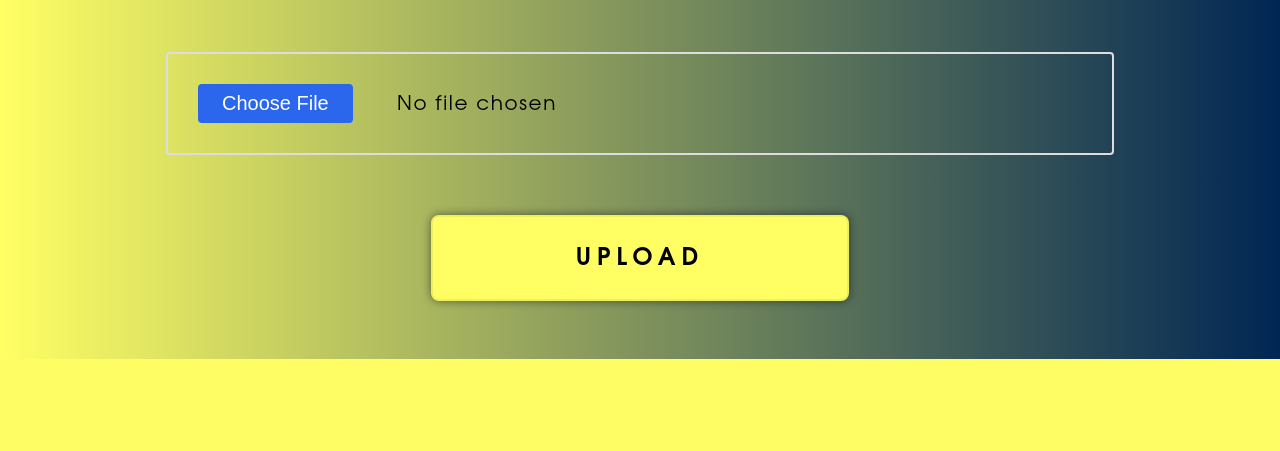
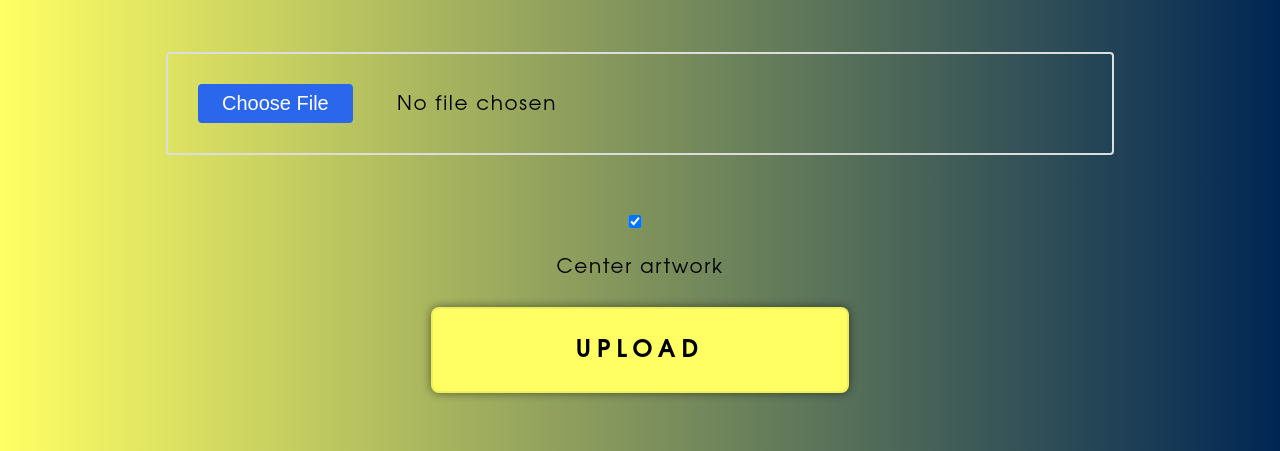
Before and after one commit to Thomas-Fernandes/GTFR-CG, a Flask app: page / in a window 1280 px wide. Shown: the part 585-1036 px from the top of the page. Before the commit the page ends 944 px from the top, so only its background shows below. Run offline with Flask 3, Linux system fonts and the light colour scheme; some libraries are stand-ins or nearby versions.

Commit message:
Selectbox to center artwork or not

```diff
--- a/src/app.py
+++ b/src/app.py
@@ -97,8 +97,9 @@ def processed_images() -> str | JsonResponse:
     user_folder = str(session['user_folder'])
     user_processed_path = path.join(constants.PROCESSED_DIR, user_folder)
     generated_artwork_path = str(session['generated_artwork_path'])
+    include_center_artwork = session.get('include_center_artwork', True)
     output_bg = path.join(user_processed_path, constants.PROCESSED_ARTWORK_FILENAME)
-    generateCoverArt(generated_artwork_path, output_bg)
+    generateCoverArt(generated_artwork_path, output_bg, include_center_artwork)
     generateThumbnail(output_bg, user_processed_path)
     updateStats()
 
--- a/static/styles/upload.css
+++ b/static/styles/upload.css
@@ -167,3 +167,12 @@ select {
     background-color: #0056b3;
     transition: 0.3s;
 }
+
+.label-container {
+    display: flex;
+    align-items: center;
+}
+
+.label-container input[type="checkbox"] {
+    margin-right: 10px;
+}
--- a/templates/upload.html
+++ b/templates/upload.html
@@ -22,10 +22,14 @@
     <div id="results" class="result-container"></div>
 
     <h1>...or upload your image</h1>
-    <form id="fileUpload" method="post" enctype="multipart/form-data">
+    <form id="fileUpload" method="post" enctype="multipart/form-data" action="/upload_image">
         <div class="flexbox">
             <input type="file" name="file" id="file" class="file" />
             <p class="error">{{ error }}</p>
+            <div class="label-container">
+                <input type="checkbox" name="include_center_artwork" id="include_center_artwork" checked>
+                <label for="include_center_artwork">Center artwork</label>
+            </div>
             <input type="submit" value="UPLOAD" class="button" />
         </div>
     </form>
```
Also changed, not shown: src/functions.py (+23 -20 lines).
